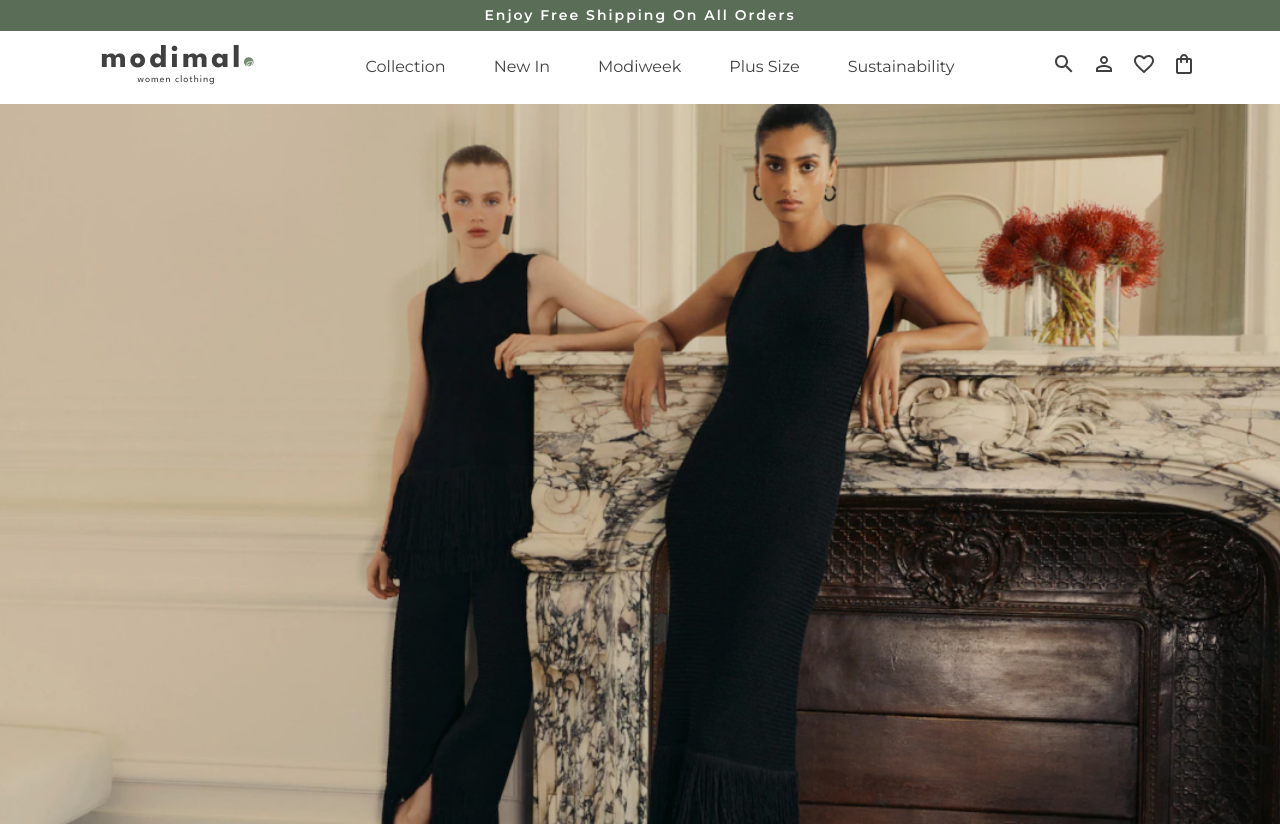
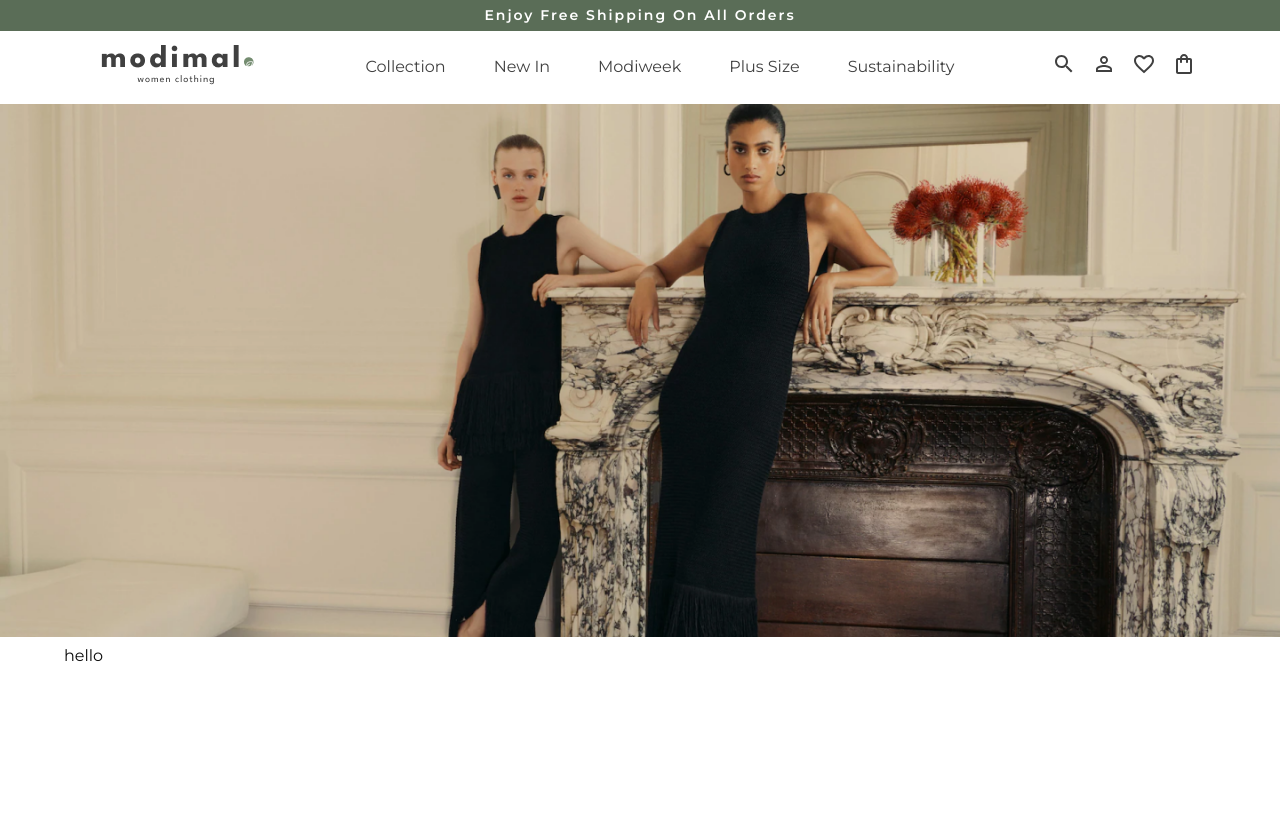
Before and after one commit to itsnooshin/E-commerce-clothing-women, a Next.js app: page / in a window 1280 px wide. After the commit the page ends 800 px from the top, so only its background shows below. Built offline with nearby package versions, Linux system fonts and the light colour scheme.

Commit message:
add hero section

```diff
--- /dev/null
+++ b/components/BestSellers.tsx
@@ -0,0 +1,8 @@
+import { Box } from '@mui/material';
+import { Typography } from '@mui/material';
+
+const BestSellers = () => {
+  return <Box>hello</Box>;
+};
+
+export default BestSellers;
--- a/components/HeroSection.jsx
+++ /dev/null
@@ -1,19 +0,0 @@
-import Image from 'next/image';
-import HeroImage from '../public/hero-Desktop.png';
-import HeroMobile from '../public/Hero-mobile.png';
-
-import { useMediaQuery, useTheme } from '@mui/material';
-import { Box } from '@mui/material';
-
-function HeroSection() {
-  // const theme = useTheme();
-  // const machtes = useMediaQuery(theme.breakpoints.down('md'));
-  // for desktop and mobile
-  return (
-    <Box sx={{ width: '100%', height: `90vh`, position: 'relative' }}>
-      <Image src={HeroImage} layout="fill" objectFit="cover" />
-    </Box>
-  );
-}
-
-export default HeroSection;
--- /dev/null
+++ b/components/HeroSection.tsx
@@ -0,0 +1,21 @@
+'use client';
+
+import Image from 'next/image';
+import HeroImage from '../public/hero-Desktop.png';
+import { Box } from '@mui/material';
+
+function HeroSection() {
+  return (
+    <Image
+      src={HeroImage}
+      alt="Image for hero"
+      style={{ width: '100%', objectFit: 'cover', height: 'auto' }}
+      quality={100}
+      width={500}
+      height={500}
+      sizes="100vw"
+    />
+  );
+}
+
+export default HeroSection;
--- a/components/NavBar.tsx
+++ b/components/NavBar.tsx
@@ -1,3 +1,4 @@
+
 import { useMediaQuery } from '@mui/material';
 import { useTheme } from '@mui/material/styles';
 import NavBarDesktop from './NavBarDesktop';
--- a/components/NavBarDesktop.jsx
+++ b/components/NavBarDesktop.tsx
@@ -10,6 +10,14 @@ import Logo from '../public/Logo.png';
 import IconHeader from './IconHeader';
 import BannerHeader from './BannerHeader';
 
+const options = [
+  'Collection',
+  'New In',
+  'Modiweek',
+  'Plus Size',
+  'Sustainability',
+];
+
 const NavBarDesktop = () => {
   return (
     <>
@@ -19,7 +27,6 @@ const NavBarDesktop = () => {
           backgroundColor: '#ffff',
           boxShadow: 'none',
           color: '#404040',
-          padding: '0px',
         }}
       >
         <BannerHeader />
@@ -28,10 +35,10 @@ const NavBarDesktop = () => {
             display: 'flex',
             alignItems: 'center',
             justifyContent: 'space-between',
-            marginLeft: '60px',
-            marginRight: '60px',
-            paddingTop : '10px',
-            paddingBottom :'10px'
+            ml: '60px',
+            mr: '60px',
+            pt: '10px',
+            pb: '10px',
           }}
         >
           <Box>
@@ -45,11 +52,9 @@ const NavBarDesktop = () => {
                 gap: { xs: 2, sm: 3, md: 4, lg: 6 },
               }}
             >
-              <ListItemText primary="Collection" />
-              <ListItemText primary="New In" />
-              <ListItemText primary="Modiweek" />
-              <ListItemText primary="Plus Size" />
-              <ListItemText primary="Sustainability" />
+              {options.map((option) => (
+                <ListItemText primary={option} key={option} />
+              ))}
             </List>
           </Box>
           <Box>
@@ -57,8 +62,6 @@ const NavBarDesktop = () => {
           </Box>
         </Toolbar>
       </AppBar>
-
-      {/* add background */}
     </>
   );
 };
--- a/components/NavBarMobile.jsx
+++ b/components/NavBarMobile.tsx
@@ -20,7 +20,6 @@ const NavBarMobile = () => {
       <Toolbar
         sx={{
           color: '#000000',
-          p: 0,
           display: 'flex',
           alignItems: 'center',
           justifyContent: 'space-between',
--- a/src/app/layout.tsx
+++ b/src/app/layout.tsx
@@ -1,5 +1,4 @@
 import './globals.css';
-
 import ThemeRegistry from '@/theme/ThemRegistery';
 
 export const metadata = {
--- a/src/app/page.tsx
+++ b/src/app/page.tsx
@@ -1,29 +1,18 @@
 'use client';
 
 import NavBar from '@/components/NavBar';
-import BannerHeader from '@/components/BannerHeader';
 import { Container } from '@mui/material';
 import HeroSection from '@/components/HeroSection';
+import BestSellers from '@/components/BestSellers';
+
 export default function Home() {
   return (
     <>
-
       <NavBar />
-        <HeroSection />
-      {/* <Container>
-      </Container> */}
+      <HeroSection />
+      <Container>
+        <BestSellers />
+      </Container>
     </>
   );
 }
-
-// icons
-// import CloseOutlinedIcon from '@mui/icons-material/CloseOutlined'; cancel
-// import AddOutlinedIcon from '@mui/icons-material/AddOutlined';
-// import FacebookIcon from '@mui/icons-material/Facebook';
-// import PinterestIcon from '@mui/icons-material/Pinterest';
-// import InstagramIcon from '@mui/icons-material/Instagram';
-
-//import CopyrightIcon from '@mui/icons-material/Copyright';
-//import MessageOutlinedIcon from '@mui/icons-material/MessageOutlined';
-// import ContactPhoneOutlinedIcon from '@mui/icons-material/ContactPhoneOutlined';
-//import MailOutlineOutlinedIcon from '@mui/icons-material/MailOutlineOutlined';
```
